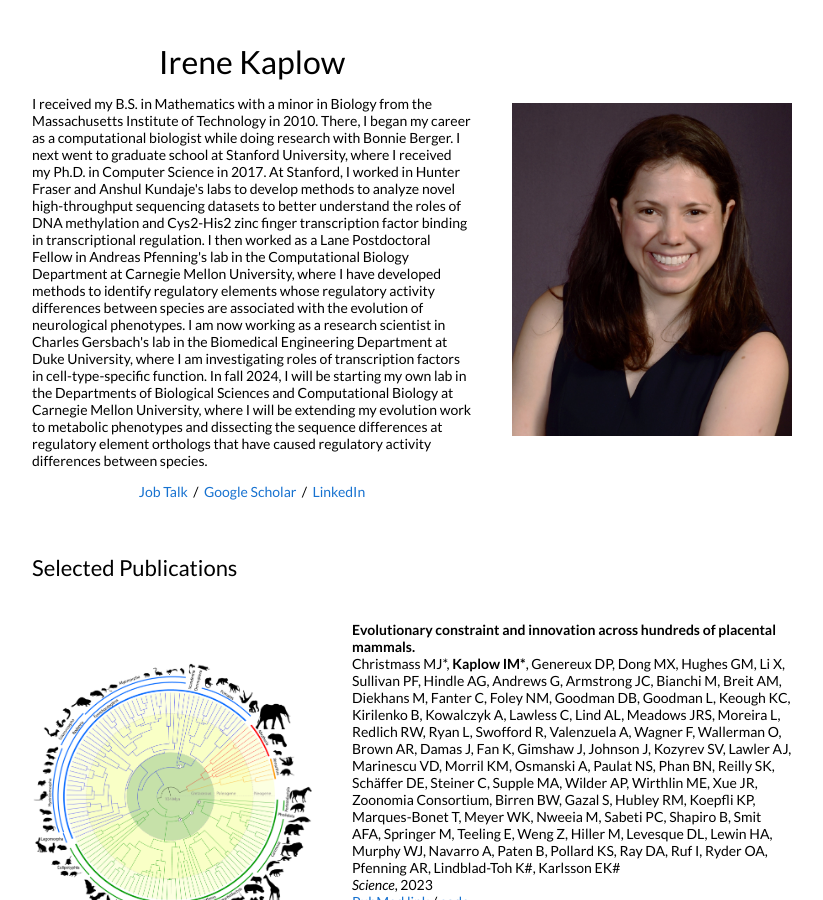
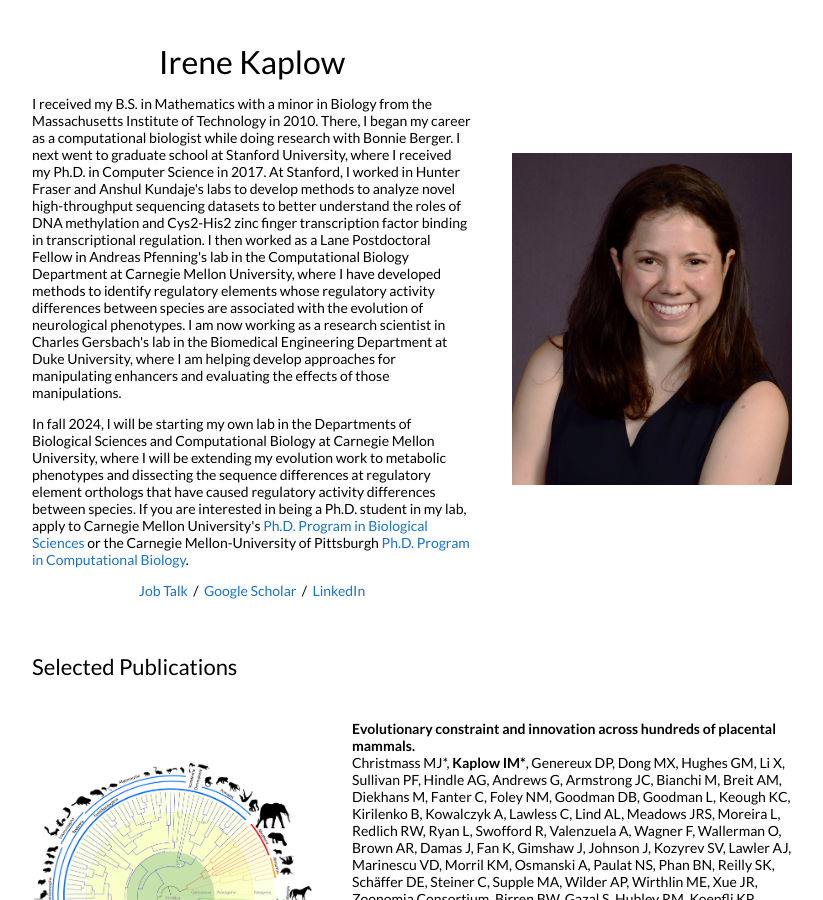
Before and after one commit to imk1/imk1.github.io, a Jekyll site: the page built from _posts/2023-3-6-Science2023b.markdown, in a window 1280 px wide and 900 px high. Shown: the whole window, without its empty margins (228-1051 px from the left). Built offline with Jekyll 4.4.1, drawn with Linux system fonts in a browser that asks for light colours.

Commit message:
Update default.html
I revised my description of my work in the Gersbach Lab and added Ph.D. program application information.

```diff
--- a/_layouts/default.html
+++ b/_layouts/default.html
@@ -27,8 +27,10 @@
               <h1>
                 Irene Kaplow
               </h1>
-              <p>I received my B.S. in Mathematics with a minor in Biology from the Massachusetts Institute of Technology in 2010. There, I began my career as a computational biologist while doing research with Bonnie Berger. I next went to graduate school at Stanford University, where I received my Ph.D. in Computer Science in 2017. At Stanford, I worked in Hunter Fraser and Anshul Kundaje's labs to develop methods to analyze novel high-throughput sequencing datasets to better understand the roles of DNA methylation and Cys2-His2 zinc finger transcription factor binding in transcriptional regulation. I then worked as a Lane Postdoctoral Fellow in Andreas Pfenning's lab in the Computational Biology Department at Carnegie Mellon University, where I have developed methods to identify regulatory elements whose regulatory activity differences between species are associated with the evolution of neurological phenotypes.  I am now working as a research scientist in Charles Gersbach's lab in the Biomedical Engineering Department at Duke University, where I am investigating roles of transcription factors in cell-type-specific function. In fall 2024, I will be starting my own lab in the Departments of Biological Sciences and Computational Biology at Carnegie Mellon University, where I will be extending my evolution work to metabolic phenotypes and dissecting the sequence differences at regulatory element orthologs that have caused regulatory activity differences between species.
+              <p>I received my B.S. in Mathematics with a minor in Biology from the Massachusetts Institute of Technology in 2010. There, I began my career as a computational biologist while doing research with Bonnie Berger. I next went to graduate school at Stanford University, where I received my Ph.D. in Computer Science in 2017. At Stanford, I worked in Hunter Fraser and Anshul Kundaje's labs to develop methods to analyze novel high-throughput sequencing datasets to better understand the roles of DNA methylation and Cys2-His2 zinc finger transcription factor binding in transcriptional regulation. I then worked as a Lane Postdoctoral Fellow in Andreas Pfenning's lab in the Computational Biology Department at Carnegie Mellon University, where I have developed methods to identify regulatory elements whose regulatory activity differences between species are associated with the evolution of neurological phenotypes.  I am now working as a research scientist in Charles Gersbach's lab in the Biomedical Engineering Department at Duke University, where I am helping develop approaches for manipulating enhancers and evaluating the effects of those manipulations.
               </p>
+			  <p>In fall 2024, I will be starting my own lab in the Departments of Biological Sciences and Computational Biology at Carnegie Mellon University, where I will be extending my evolution work to metabolic phenotypes and dissecting the sequence differences at regulatory element orthologs that have caused regulatory activity differences between species.  If you are interested in being a Ph.D. student in my lab, apply to Carnegie Mellon University's <a href="https://www.cmu.edu/bio/graduate/phd_program/">Ph.D. Program in Biological Sciences</a> or the Carnegie Mellon-University of Pittsburgh <a href="https://www.compbio.cmu.edu/prospective-students/apply.html">Ph.D. Program in Computational Biology</a>.
+			  </p>
               <p style="text-align:center">
                 <a href="http://www.cs.cmu.edu/afs/cs/user/ikaplow/www/JobTalk/IreneKaplowJobTalk.mp4">Job Talk</a> &nbsp;/&nbsp;
 				<a href="https://scholar.google.com/citations?user=_IfiZD4AAAAJ&hl=en&oi=ao">Google Scholar</a> &nbsp;/&nbsp;
```
